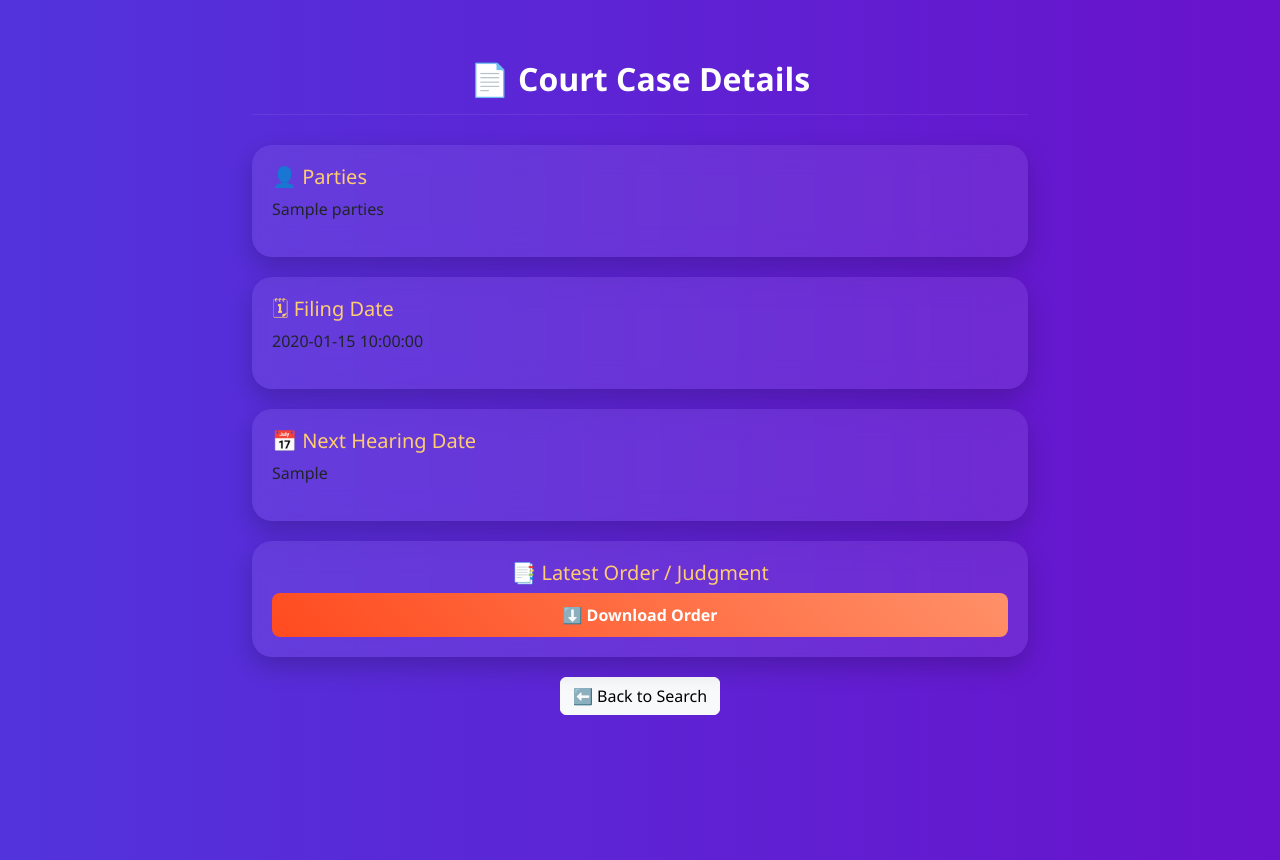
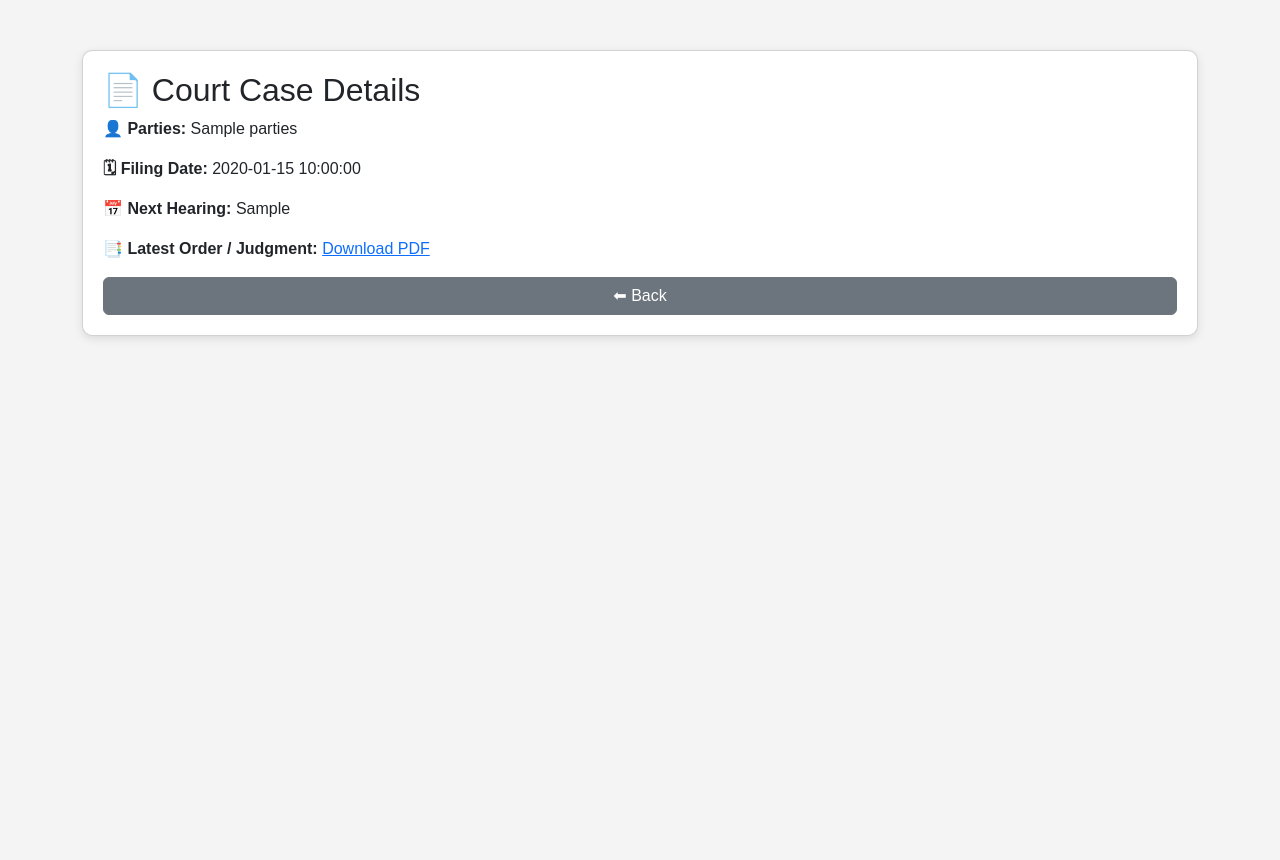
Before and after one commit to poonamdxt06/Court-Data-Fetcher, a Flask app: template templates/result.html in a window 1280 px wide. After the commit the page ends 339 px from the top, so only its background shows below. Run offline with Flask 3, Linux system fonts and the light colour scheme; the template is opened without the code that fills it: most values are stand-ins (such as "Sample title", 1, 10 or a date in 2020).

Commit message:
Update result.html

```diff
--- a/templates/result.html
+++ b/templates/result.html
@@ -2,101 +2,28 @@
 <html lang="en">
 <head>
     <meta charset="UTF-8">
-    <meta name="viewport" content="width=device-width, initial-scale=1.0">
-    <title>📄 Case Details Dashboard</title>
-    <link href="https://cdn.jsdelivr.net/npm/bootstrap@5.3.2/dist/css/bootstrap.min.css" rel="stylesheet">
+    <title>Case Details</title>
+    <link rel="stylesheet" href="https://cdn.jsdelivr.net/npm/bootstrap@5.3.0/dist/css/bootstrap.min.css">
     <style>
-        body {
-            font-family: 'Segoe UI', sans-serif;
-            background: linear-gradient(270deg, #6a11cb, #2575fc, #ff4b1f);
-            background-size: 600% 600%;
-            animation: gradientBG 15s ease infinite;
-            min-height: 100vh;
-            color: white;
-        }
-        @keyframes gradientBG {
-            0% {background-position: 0% 50%;}
-            50% {background-position: 100% 50%;}
-            100% {background-position: 0% 50%;}
-        }
-        .container {
-            max-width: 800px;
-            margin-top: 60px;
-        }
-        .card {
-            background: rgba(255, 255, 255, 0.08);
-            backdrop-filter: blur(15px);
-            border: none;
-            border-radius: 20px;
-            box-shadow: 0px 10px 25px rgba(0,0,0,0.2);
-            margin-bottom: 20px;
-            padding: 20px;
-            animation: fadeIn 1.2s ease-in-out;
-        }
-        .card h5 {
-            color: #ffcc70;
-        }
-        .btn-download {
-            background: linear-gradient(45deg, #ff4b1f, #ff9068);
-            border: none;
-            color: white;
-            font-weight: bold;
-            padding: 10px 20px;
-            border-radius: 8px;
-            transition: 0.3s ease-in-out;
-        }
-        .btn-download:hover {
-            transform: scale(1.05);
-            box-shadow: 0px 4px 10px rgba(255,144,104,0.5);
-        }
-        @keyframes fadeIn {
-            from {opacity: 0; transform: translateY(20px);}
-            to {opacity: 1; transform: translateY(0);}
-        }
-        .header {
-            text-align: center;
-            margin-bottom: 30px;
-        }
-        .header h2 {
-            font-weight: bold;
-        }
+        body { background: #f4f4f4; font-family: Arial; }
+        .container { margin-top: 50px; }
+        .card { padding: 20px; border-radius: 10px; box-shadow: 0 3px 10px rgba(0,0,0,0.1); }
     </style>
 </head>
 <body>
-    <div class="container">
-        <div class="header">
-            <h2>📄 Court Case Details</h2>
-            <hr style="border-color: rgba(255,255,255,0.3);">
-        </div>
-
-        <!-- Case Info Cards -->
-        <div class="card">
-            <h5>👤 Parties</h5>
-            <p>{{ details.parties }}</p>
-        </div>
-
-        <div class="card">
-            <h5>🗓 Filing Date</h5>
-            <p>{{ details.filing_date }}</p>
-        </div>
-
-        <div class="card">
-            <h5>📅 Next Hearing Date</h5>
-            <p>{{ details.next_hearing }}</p>
-        </div>
-
-        <div class="card text-center">
-            <h5>📑 Latest Order / Judgment</h5>
+<div class="container">
+    <div class="card">
+        <h2>📄 Court Case Details</h2>
+        <p><b>👤 Parties:</b> {{ details.parties }}</p>
+        <p><b>🗓 Filing Date:</b> {{ details.filing_date }}</p>
+        <p><b>📅 Next Hearing:</b> {{ details.next_hearing }}</p>
+        <p><b>📑 Latest Order / Judgment:</b>
             {% if details.pdf_link %}
-                <a href="{{ details.pdf_link }}" class="btn btn-download" target="_blank">⬇️ Download Order</a>
-            {% else %}
-                <p>No order PDF available.</p>
-            {% endif %}
-        </div>
-
-        <div class="text-center mt-3">
-            <a href="/" class="btn btn-light">⬅️ Back to Search</a>
-        </div>
+            <a href="{{ details.pdf_link }}" target="_blank">Download PDF</a>
+            {% else %} Not Available {% endif %}
+        </p>
+        <a href="/" class="btn btn-secondary">⬅ Back</a>
     </div>
+</div>
 </body>
 </html>
```
